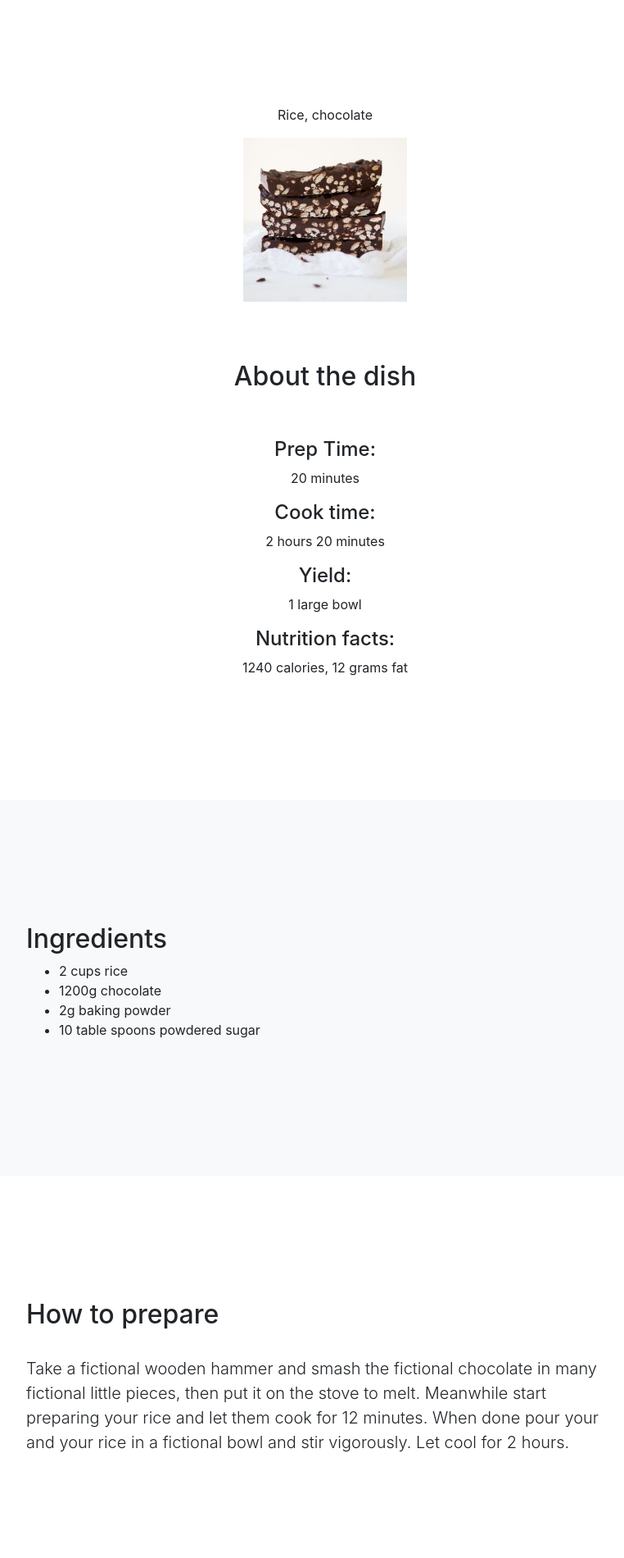
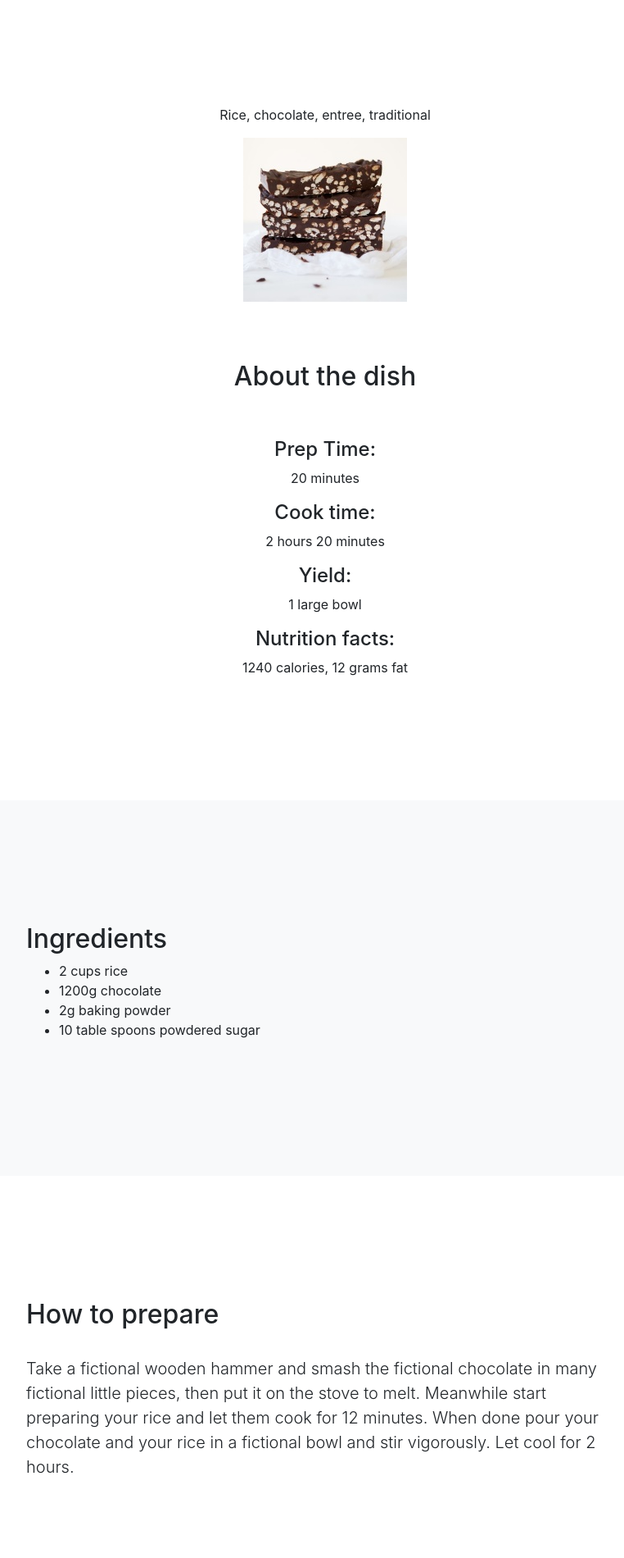
Before and after one commit to TheGrikis/TheGrikis, a plain HTML site: page index.html in a window 1280 px wide. Shown: the part 420-2320 px from the top of the page at 82% size, without its empty margins (243-1005 px from the left). Drawn offline with nearby package versions, Linux system fonts and the light colour scheme.

Commit message:
Edit content text

```diff
--- a/index.html
+++ b/index.html
@@ -48,7 +48,7 @@
         <div class="container">
             <div class="row">
                 <div class="col-12 text-center">
-                    <p itemprop="keywords">Rice, chocolate</p>
+                    <p itemprop="keywords">Rice, chocolate, entree, traditional</p>
                     <img itemprop="image" src="./img/image.jpeg" alt="Beautiful rice chocolate" />
                     <br />
                     <br />
@@ -107,7 +107,7 @@
                     <br />
                     <p class="lead" itemprop="recipeInstructions">Take a fictional wooden hammer and smash the fictional
                         chocolate in many fictional little pieces, then put it on the stove to melt. Meanwhile start
-                        preparing your rice and let them cook for 12 minutes. When done pour your and your rice in a
+                        preparing your rice and let them cook for 12 minutes. When done pour your chocolate and your rice in a
                         fictional bowl and stir vigorously. Let cool for 2 hours. </p>
                 </div>
             </div>
```
